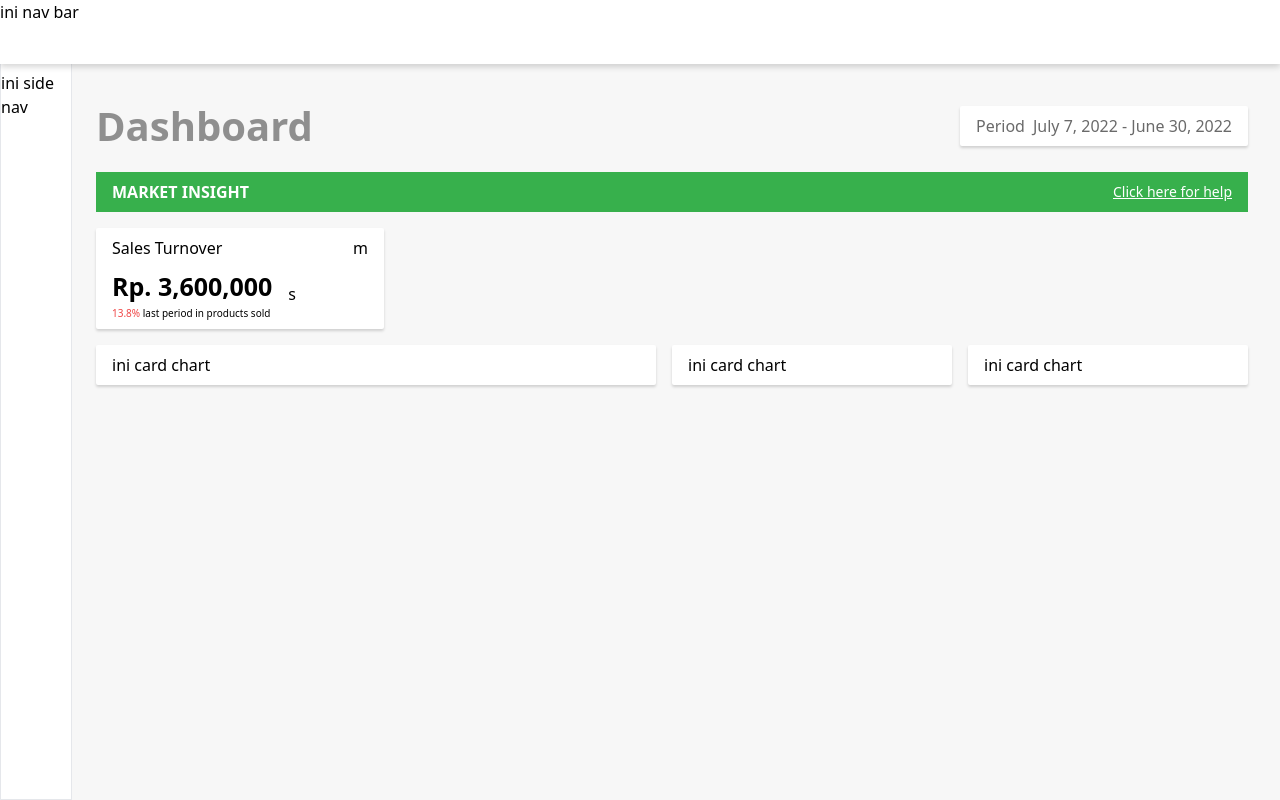
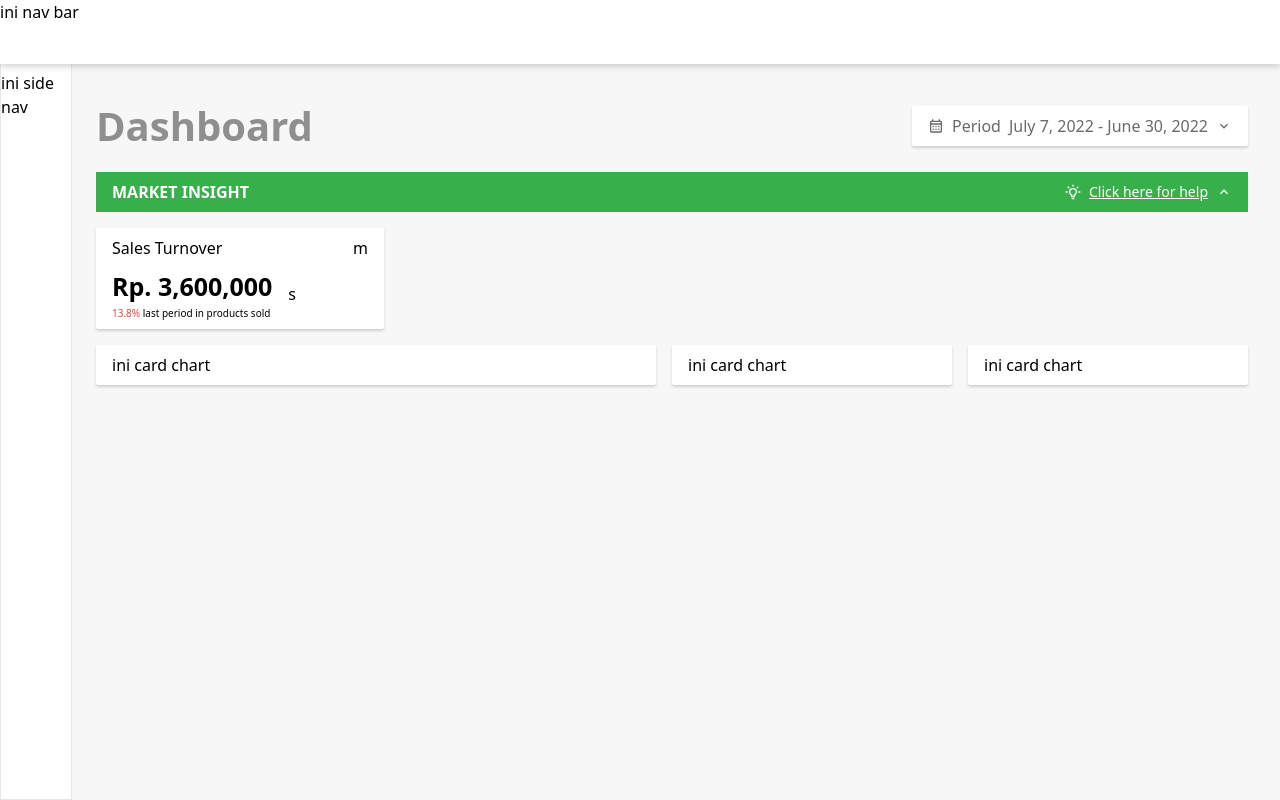
Before and after one commit to eadiyatma/advotics-test, a Vue app: page / in a window 1280 px wide. Built offline with nearby package versions, Linux system fonts and the light colour scheme; what v-calendar would draw is missing.

Commit message:
add some icon

```diff
--- a/src/components/DashboardTitle.vue
+++ b/src/components/DashboardTitle.vue
@@ -3,6 +3,9 @@ import CardComponent from "./CardComponent.vue";
 import moment from "moment";
 import id from "moment/dist/locale/id";
 import { ref } from "vue";
+import IconCalendar from "./icons/IconCalendar.vue";
+import IconChevronDown from "./icons/IconChevronDown.vue";
+import IconChevronUp from "./icons/IconChevronUp.vue";
 
 const date = new Date();
 moment.locales("id");
@@ -30,15 +33,19 @@ const toggleCalendar = () => {
         class="gap-2 text-calendar hover:cursor-pointer hover:bg-gray-50 transition-colors duration-150 ease-out"
         @click="toggleCalendar"
       >
+        <IconCalendar />
         <div>Period</div>
         {{ fromDate }} - {{ toDate }}
+        <IconChevronDown />
       </CardComponent>
       <!-- floating calendar -->
       <div v-if="showCalendar" class="absolute top-0 right-0">
         <CardComponent class="flex-col gap-2">
           <div class="flex justify-between items-center w-full">
             <h2 class="font-semibold">Period</h2>
-            <button @click="toggleCalendar" class="font-semibold">X</button>
+            <button @click="toggleCalendar" class="font-semibold">
+              <IconChevronUp />
+            </button>
           </div>
           <div class="flex">
             <v-date-picker trim-weeks is-range :columns="2"></v-date-picker>
--- a/src/components/MarketInsightComponent.vue
+++ b/src/components/MarketInsightComponent.vue
@@ -1,10 +1,19 @@
+<script setup>
+import IconLightBulb from "./icons/IconLightBulb.vue";
+import IconChevronUp from "./icons/IconChevronUp.vue";
+</script>
+
 <template>
   <div>
     <div
       class="px-4 py-2 bg-primary text-white flex justify-between items-center"
     >
       <h2 class="uppercase font-bold">market insight</h2>
-      <a class="underline text-sm">Click here for help</a>
+      <div class="flex gap-2 items-center">
+        <IconLightBulb />
+        <a class="underline text-sm">Click here for help</a>
+        <IconChevronUp />
+      </div>
     </div>
   </div>
 </template>
--- /dev/null
+++ b/src/components/icons/IconCalendar.vue
@@ -0,0 +1,16 @@
+<template>
+  <svg
+    xmlns="http://www.w3.org/2000/svg"
+    xmlns:xlink="http://www.w3.org/1999/xlink"
+    aria-hidden="true"
+    role="img"
+    class="iconify iconify--ic w-4"
+    preserveAspectRatio="xMidYMid meet"
+    viewBox="0 0 24 24"
+  >
+    <path
+      fill="currentColor"
+      d="M19 4h-1V2h-2v2H8V2H6v2H5c-1.11 0-1.99.9-1.99 2L3 20a2 2 0 0 0 2 2h14c1.1 0 2-.9 2-2V6c0-1.1-.9-2-2-2zm0 16H5V10h14v10zm0-12H5V6h14v2zM9 14H7v-2h2v2zm4 0h-2v-2h2v2zm4 0h-2v-2h2v2zm-8 4H7v-2h2v2zm4 0h-2v-2h2v2zm4 0h-2v-2h2v2z"
+    ></path>
+  </svg>
+</template>
--- /dev/null
+++ b/src/components/icons/IconChevronDown.vue
@@ -0,0 +1,16 @@
+<template>
+  <svg
+    xmlns="http://www.w3.org/2000/svg"
+    xmlns:xlink="http://www.w3.org/1999/xlink"
+    aria-hidden="true"
+    role="img"
+    class="iconify iconify--mdi w-4"
+    preserveAspectRatio="xMidYMid meet"
+    viewBox="0 0 24 24"
+  >
+    <path
+      fill="currentColor"
+      d="M7.41 8.58L12 13.17l4.59-4.59L18 10l-6 6l-6-6l1.41-1.42Z"
+    ></path>
+  </svg>
+</template>
--- /dev/null
+++ b/src/components/icons/IconChevronUp.vue
@@ -0,0 +1,16 @@
+<template>
+  <svg
+    xmlns="http://www.w3.org/2000/svg"
+    xmlns:xlink="http://www.w3.org/1999/xlink"
+    aria-hidden="true"
+    role="img"
+    class="iconify iconify--mdi w-4"
+    preserveAspectRatio="xMidYMid meet"
+    viewBox="0 0 24 24"
+  >
+    <path
+      fill="currentColor"
+      d="M7.41 15.41L12 10.83l4.59 4.58L18 14l-6-6l-6 6l1.41 1.41Z"
+    ></path>
+  </svg>
+</template>
--- /dev/null
+++ b/src/components/icons/IconLightBulb.vue
@@ -0,0 +1,16 @@
+<template>
+  <svg
+    xmlns="http://www.w3.org/2000/svg"
+    xmlns:xlink="http://www.w3.org/1999/xlink"
+    aria-hidden="true"
+    role="img"
+    class="iconify iconify--mdi w-4"
+    preserveAspectRatio="xMidYMid meet"
+    viewBox="0 0 24 24"
+  >
+    <path
+      fill="currentColor"
+      d="M20 11h3v2h-3v-2M1 11h3v2H1v-2M13 1v3h-2V1h2M4.92 3.5l2.13 2.14l-1.42 1.41L3.5 4.93L4.92 3.5m12.03 2.13l2.12-2.13l1.43 1.43l-2.13 2.12l-1.42-1.42M12 6a6 6 0 0 1 6 6c0 2.22-1.21 4.16-3 5.2V19a1 1 0 0 1-1 1h-4a1 1 0 0 1-1-1v-1.8c-1.79-1.04-3-2.98-3-5.2a6 6 0 0 1 6-6m2 15v1a1 1 0 0 1-1 1h-2a1 1 0 0 1-1-1v-1h4m-3-3h2v-2.13c1.73-.44 3-2.01 3-3.87a4 4 0 0 0-4-4a4 4 0 0 0-4 4c0 1.86 1.27 3.43 3 3.87V18Z"
+    ></path>
+  </svg>
+</template>
```
